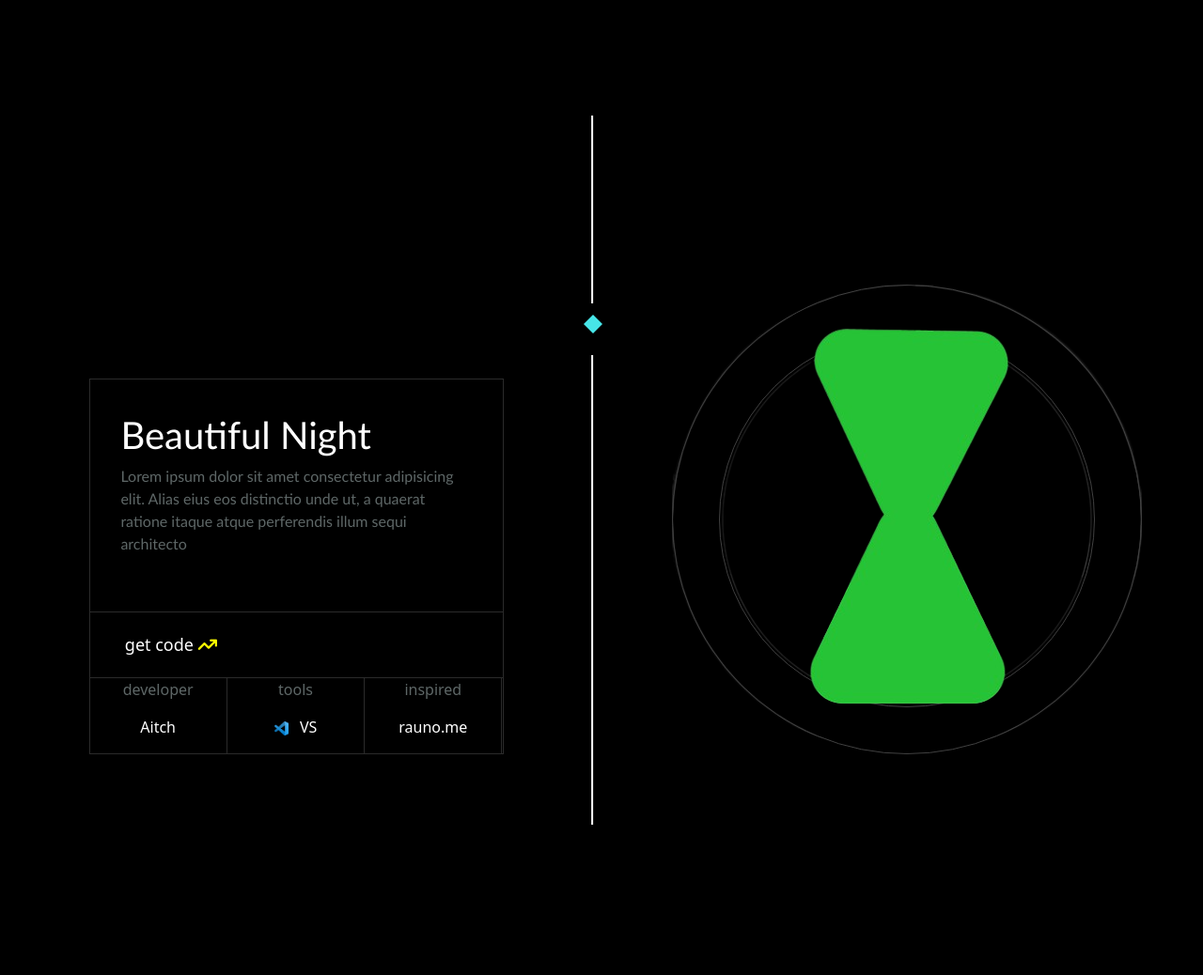
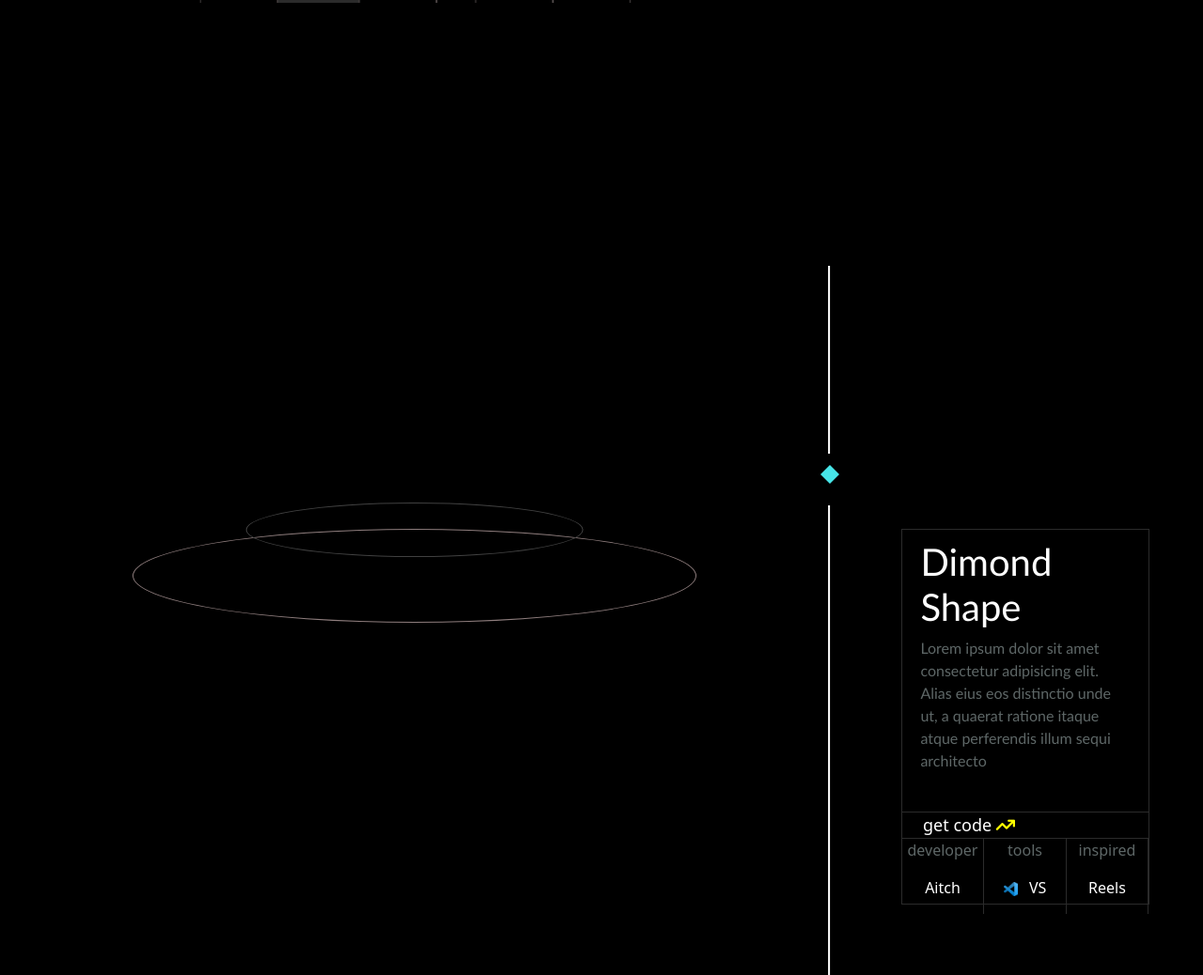
Before and after one commit to hsumyatm7308/ScrollMarvin, a plain HTML site: page index.html in a window 1280 px wide. Shown: the part 2501-3539 px from the top of the page at 94% size. Before the commit the page ends 3379 px from the top, so only its background shows below. Drawn offline with nearby package versions, Linux system fonts and the light colour scheme; a web font is replaced by a local one.

Commit message:
15-18 March

```diff
--- a/index.html
+++ b/index.html
@@ -126,9 +126,7 @@
 
         </section>
 
-        <div class="bridge-section">
-
-        </div>
+        <div class="bridge-section"> </div>
 
         <section  class="demosection">
             <div class="leftdemo">
@@ -180,13 +178,30 @@
             </div>
         </section>
 
+
+        <div class="bridge-section"></div>
+
         <section class="demosection2">
                 <div class="leftdemo">
 
-                    <div class="rightdocumen">
+                    <div class="diamond">
+                        <div class="big-circle"></div>
+
+                    </div>
+
+
+                </div>
+                <div class="decoration">
+                    <div class="mid-line1"></div>
+                    <div class="decoration1"></div>
+                    <div class="mid-line2"></div>
+                </div>
+                <div class="rightdemo">
+
+                     <div class="rightdocumen">
                         <div class="nightdemo-documentation">
                            <div class="documenttitle">
-                               <h1>Beautiful Night</h1>
+                               <h1>Dimond Shape</h1>
                                <p>Lorem ipsum dolor sit amet consectetur adipisicing elit. Alias eius eos distinctio unde ut, a quaerat ratione itaque atque perferendis illum sequi architecto</p>
                            </div>
                            <div class="getcode-container">
@@ -207,26 +222,11 @@
                                </div>
                                <div class="col4">
                                    <p>inspired</p>
-                                   <p><a href="https://rauno.me/craft/radial-menu" class=" text-white">rauno.me</a></p>
+                                   <p><a href="" class=" text-white">Reels</a></p>
                                </div>
                            </div>
                         </div>
                    </div>
-
-                </div>
-                <div class="decoration">
-                    <div class="mid-line1"></div>
-                    <div class="decoration1"></div>
-                    <div class="mid-line2"></div>
-                </div>
-                <div class="rightdemo">
-
-                     <div class="spin">
-                        <div class="second-circle">
-                            <img src="./assets/img/bentenrmbg.png" alt="">
-                        </div>
-
-                     </div>
 
                 </div>
         </section>
--- a/style.css
+++ b/style.css
@@ -348,7 +348,7 @@ button {
   }
 
   .leftdemo{
-    width: 50%;
+    width: 70%;
     display: flex;
     justify-content: center;
 
@@ -415,7 +415,7 @@ button {
 
 
   .rightdemo{
-    width: 50%;
+    width: 30%;
     display: flex;
     /* border-left: 1px solid #fff; */
     justify-content: center;
@@ -428,6 +428,8 @@ button {
     display: flex;
     justify-content: center;
     align-items: end;
+
+
   }
 
   .nightdemo-documentation{
@@ -524,37 +526,46 @@ button {
   }
 
 
-  .spin{
-    width: 500px;
-    height: 500px;
-    /* background-color: #2b2b2b; */
-    border: 1px solid #414141;
-    border-radius: 50%;
+  .leftdemo{
+    display: flex;
+    justify-content: center;
+    align-items: end;
+  }
 
+  .diamond{
+    width: 600px;
+    height: 700px;
+    /* background: #2b2b2b; */
     display: flex;
     justify-content: center;
     align-items: center;
   }
 
-  .second-circle{
-    width: 400px;
-    height: 400px;
-    /* background: #414141; */
+  .big-circle{
+    width: 100%;
+    height: 100px;
+    border: 1px solid #8e7d7d;
+    border-radius: 50%;
+    display: flex;
+    justify-content: center;
+    align-items: center;
+
+    position: relative;
+  }
+
+  .big-circle::after{
+    content: ' ';
+    width: 60%;
+    height: 60%;
     border: 1px solid #414141;
     border-radius: 50%;
 
-    display: flex;
-    justify-content: center;
-    align-items: center;
+    position: absolute;
+    left: 50%;
+    top: -30%;
+
+    transform: translate(-50%);
   }
-
-   .horizontal,.vertical{
-    width: 100px;
-    height: 100%;
-    background-color: #cf0b0b;
-
-   }
-
 
 
 
```
